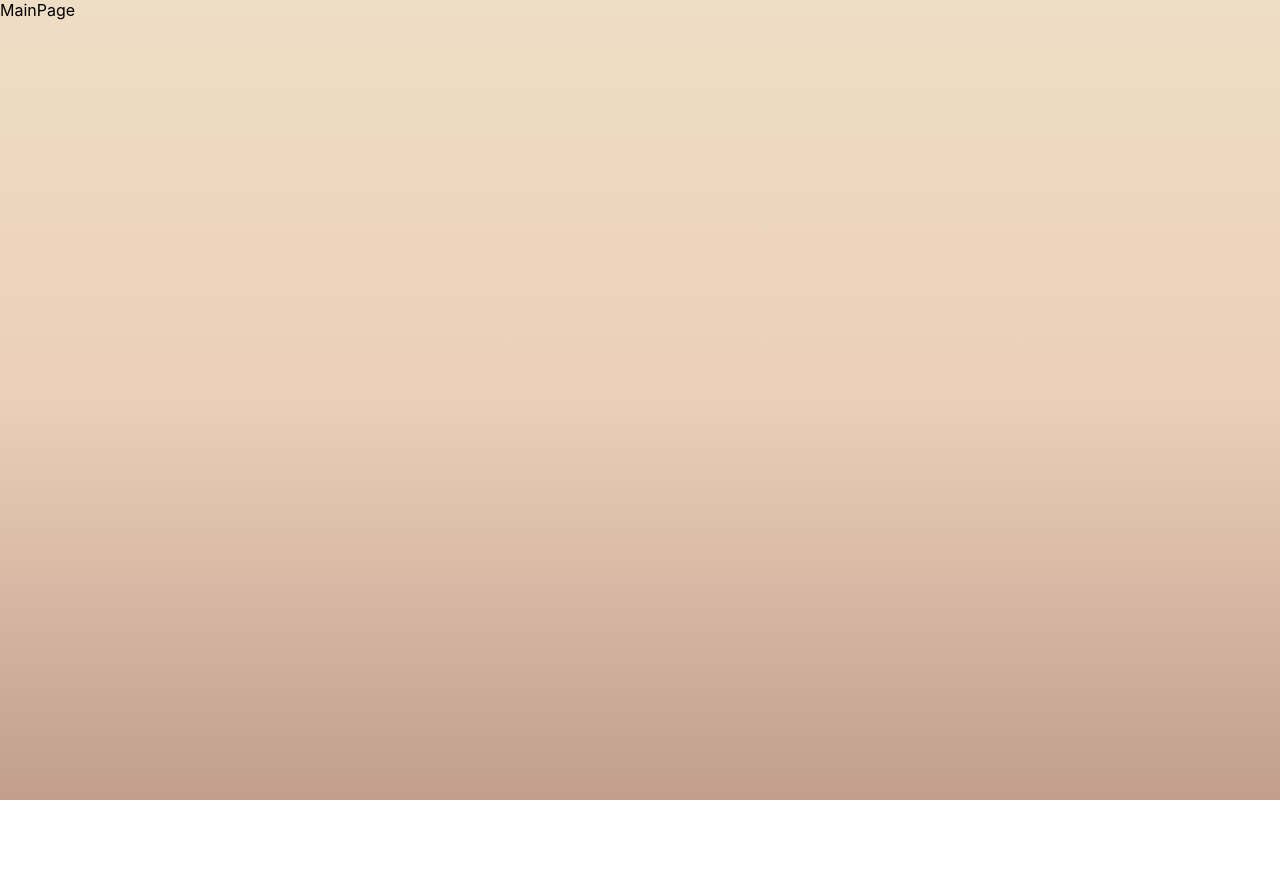
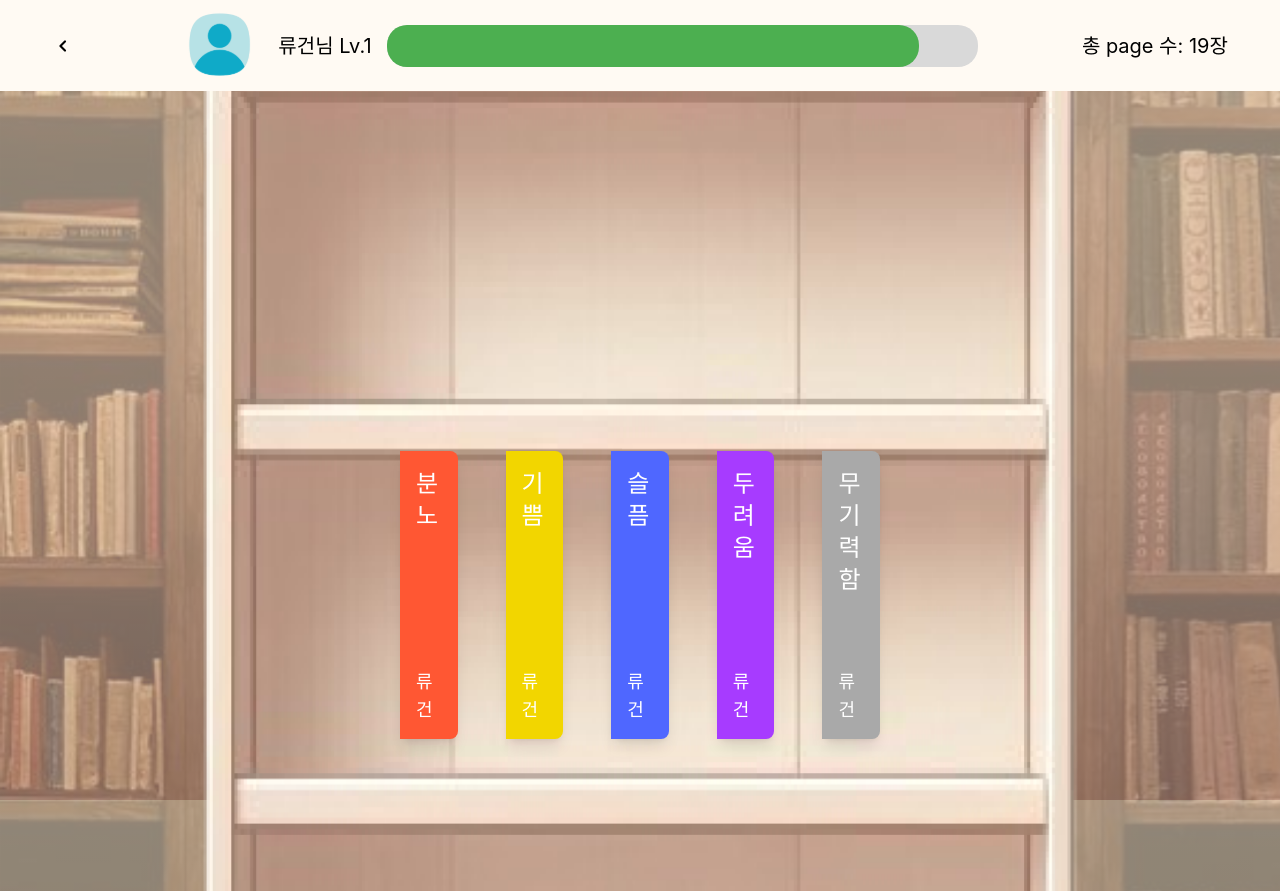
Before and after one commit to jinju-yang/COKOBALL-FRONT, a React (Create React App) app in the folder feel_in/: page /main in a window 1280 px wide. Before the commit the page ends 800 px from the top, so only its background shows below. Built offline with nearby package versions, Linux system fonts and the light colour scheme.

Commit message:
fix: book detail 수정 / feat: 메인 페이지 퍼블리싱

```diff
--- a/feel_in/package.json
+++ b/feel_in/package.json
@@ -50,6 +50,7 @@
   },
   "devDependencies": {
     "@eslint/js": "^9.7.0",
+    "autoprefixer": "^10.4.20",
     "eslint": "^8.57.0",
     "eslint-config-airbnb": "^19.0.4",
     "eslint-plugin-import": "^2.29.1",
@@ -57,6 +58,8 @@
     "eslint-plugin-react": "^7.34.4",
     "eslint-plugin-react-hooks": "^4.6.2",
     "globals": "^15.8.0",
-    "prettier": "^3.3.3"
+    "postcss": "^8.4.47",
+    "prettier": "^3.3.3",
+    "tailwindcss": "^3.4.13"
   }
 }
--- a/feel_in/src/App.js
+++ b/feel_in/src/App.js
@@ -7,7 +7,6 @@ import WriteDiary from './pages/WriteDiary';
 import Join from './pages/Join';
 import Login from './pages/Login';
 import WhoAmI from './pages/WhoAmI';
-import styled from 'styled-components';
 import BookDetailPage from './pages/BookDetailPage';
 
 function App() {
--- a/feel_in/src/components/BookSpine.js
+++ b/feel_in/src/components/BookSpine.js
@@ -1,6 +1,6 @@
 import React, { useState } from "react";
 
-const BookSpine = ({bookname = "Test"}) => {
+const BookSpine = ({ bookname = "Test", author = "Author", color = "#A08375" }) => {
   const [isClicked, setIsClicked] = useState(false);
   const [error, setError] = useState(null);
 
@@ -22,7 +22,8 @@ const BookSpine = ({bookname = "Test"}) => {
 
   return (
     <div
-        className={`w-16 sm:w-20 md:w-24 h-64 sm:h-80 md:h-96 bg-[#A08375] rounded-r-lg shadow-lg transform transition-all duration-300 ease-in-out ${
+      style={{ backgroundColor: color }} // Set background color dynamically
+      className={`w-16 sm:w-20 md:w-24 h-56 sm:h-72 md:h-88 rounded-r-lg shadow-lg transform transition-all duration-300 ease-in-out ${
         isClicked ? "scale-105" : "hover:scale-105"
       }`}
       onClick={handleClick}
@@ -36,7 +37,7 @@ const BookSpine = ({bookname = "Test"}) => {
           {bookname}
         </div>
         <div className="text-white text-sm sm:text-base md:text-lg font-sans">
-            Author
+          {author}
         </div>
       </div>
     </div>
--- a/feel_in/src/components/StickyNote/StickyNote.js
+++ b/feel_in/src/components/StickyNote/StickyNote.js
@@ -2,7 +2,6 @@ import styled from 'styled-components';
 
 const StickyNoteContainer = styled.div`
     width: 247px;
-    height: 56px; // 여기에서 'height'의 스펠링 오류를 수정했습니다.
     font-size: 20px;
     background-color: #FFEFA6;
     padding-left: 12px;
--- a/feel_in/src/index.css
+++ b/feel_in/src/index.css
@@ -1,3 +1,7 @@
+@tailwind base;
+@tailwind components;
+@tailwind utilities;
+
 @font-face {
   font-family: "GamjaFlower-Regular";
   font-weight: normal;
--- a/feel_in/src/pages/MainPage.js
+++ b/feel_in/src/pages/MainPage.js
@@ -1,5 +1,67 @@
-const MainPage = () => {
-  return <>MainPage</>;
-};
+import Header from '../components/common/Header';
+import styled from 'styled-components';
+import libraryBackground from '../assets/svg/library.svg';
+import BookSpine from '../components/BookSpine';
+import bookShelfImage from '../assets/svg/bookshelf.png';
+
+const Container = styled.div`
+    display: flex;
+    flex-direction: column;
+    justify-content: center;
+`;
+
+const BodyContainer = styled.div`
+    display: flex;
+    justify-content: center;
+    flex-direction: column;
+    align-items: center;
+    width: 100vw;
+    height: 100vh;
+    background-image: url(${libraryBackground});
+    background-size: cover;
+    background-position: center;
+    position: relative;
+`;
+
+// BookShelfImage를 relative로 설정
+const BookShelfImage = styled.div`
+    width: 913px;
+    height: 100vh;
+    background-image: url(${bookShelfImage});
+    background-size: cover;
+    background-position: center;
+    position: relative;
+`;
+
+// BookShelfContainer를 absolute로 설정하여 BookShelfImage 위에 배치
+const BookShelfContainer = styled.div`
+    display: flex;
+    justify-content: center;
+    align-items: center;
+    position: absolute;
+    gap: 10%;
+    top: 63%;
+    left: 50%;
+    z-index: 1; /* 이미지 위에 올라오도록 설정 */
+    transform: translate(-50%, -50%);
+`;
+
+function MainPage() {
+  return (
+    <Container>
+      <Header username={'류건'} pageNum={19} />
+      <BodyContainer>
+        <BookShelfImage />
+        <BookShelfContainer>
+          <BookSpine bookname="분노" author='류건' color="#FF5733"/>
+          <BookSpine bookname="기쁨" author='류건' color="#F2D600"/>
+          <BookSpine bookname="슬픔" author='류건' color="#4F67FF"/>
+          <BookSpine bookname="두려움" author='류건' color="#A73BFF"/>
+          <BookSpine bookname="무기력함" author='류건' color="#A9A9A9"/>
+        </BookShelfContainer>
+      </BodyContainer>
+    </Container>
+  );
+}
 
 export default MainPage;
--- a/feel_in/src/pages/WriteDiary.js
+++ b/feel_in/src/pages/WriteDiary.js
@@ -1,19 +1,8 @@
-import styled, { createGlobalStyle } from 'styled-components';
+import styled from 'styled-components';
 import { useState, useRef } from 'react';
 import Dropdown from '../components/DropDown';
 import PlusBtn from '../components/Button/PlusBtn';
 import Header from '../components/common/Header';
-
-const GlobalStyle = createGlobalStyle`
-  body{
-    background-color:#A08375;
-    padding: 0;
-    margin: 0;
-  }
-  div{
-    box-sizing: border-box;
-  }
-`;
 
 const Diary = styled.textarea`
   box-sizing: border-box;
--- /dev/null
+++ b/feel_in/tailwind.config.js
@@ -0,0 +1,9 @@
+module.exports = {
+  content: [
+    "./src/**/*.{js,jsx,ts,tsx}",
+  ],
+  theme: {
+    extend: {},
+  },
+  plugins: [],
+}
```
Also changed, not shown: feel_in/src/pages/BookDetailPage.js (+22 -4 lines), 1 other file (tests, documents, lock files or other folders). Lines whose indentation alone changed are shown as unchanged.
